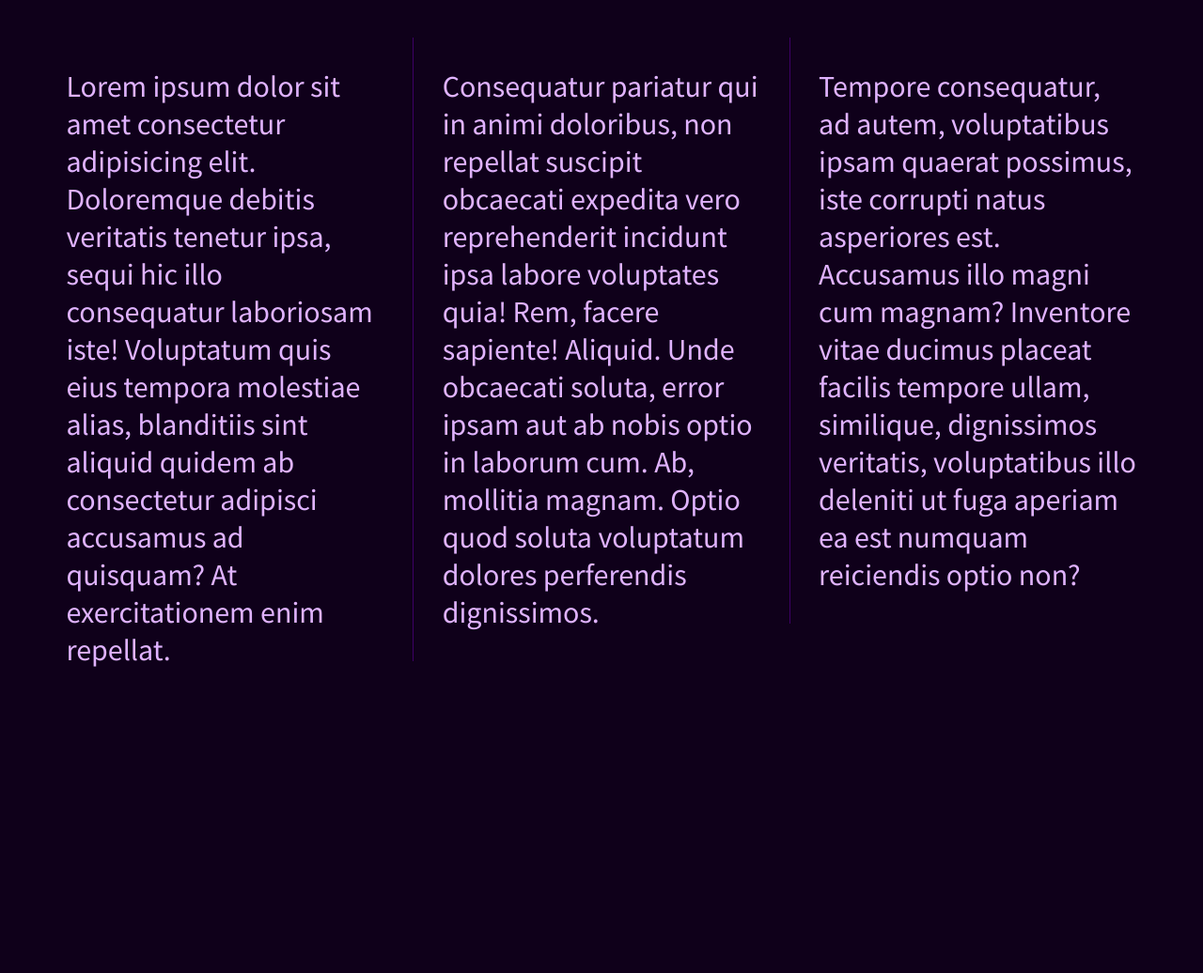
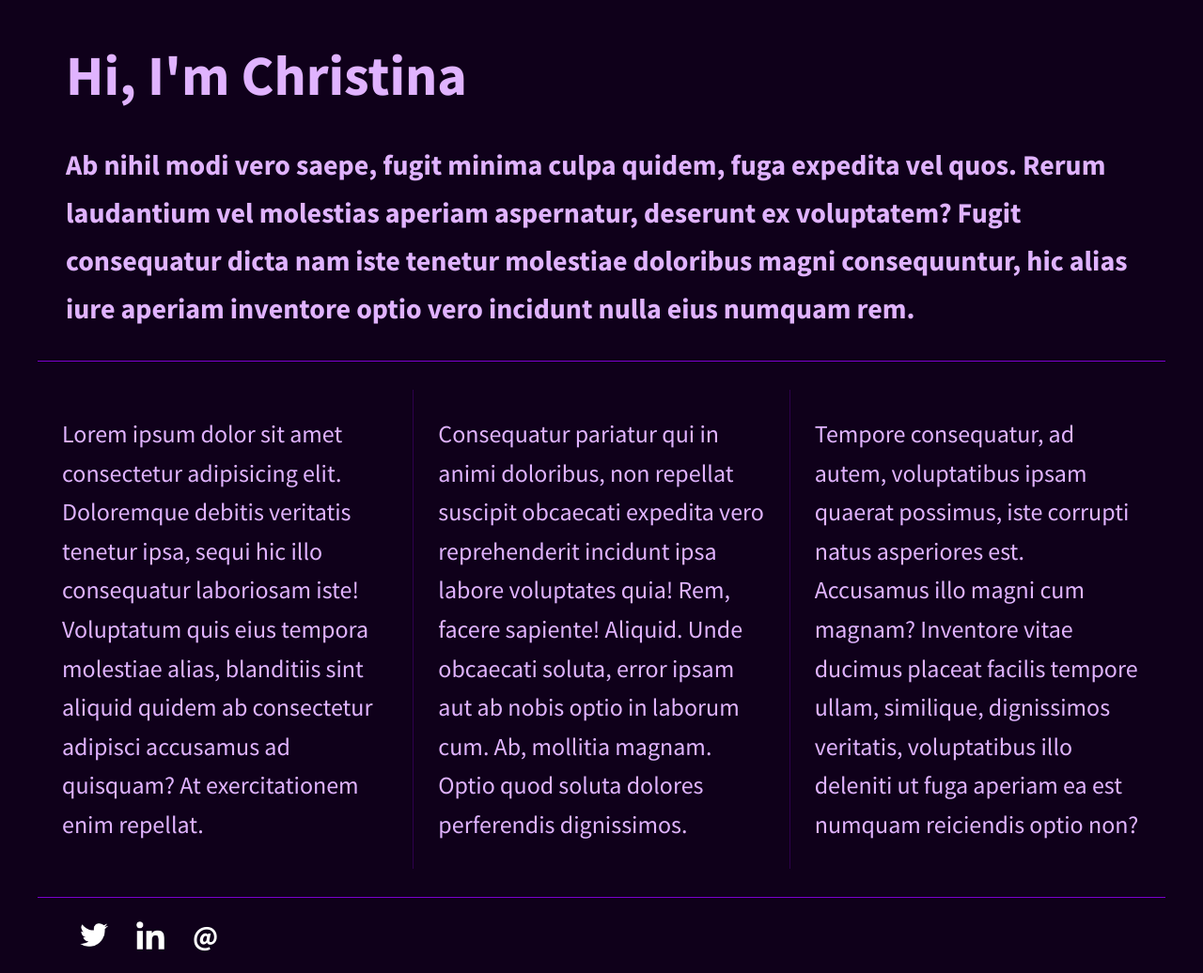
Before and after one commit to csymington1337/206-divs-flexbox, a plain HTML site: page index.html in a window 1280 px wide. Shown: the whole page at 94% size. Before the commit the page ends 880 px from the top, so only its background shows below. Drawn offline with nearby package versions, Linux system fonts and the light colour scheme.

Commit message:
Added content and styling for header, main and footer

```diff
--- a/css/main.css
+++ b/css/main.css
@@ -42,7 +42,7 @@ hr {
     display: block;
     height: 1px;
     border: 0;
-    border-top: 1px solid #ccc;
+    border-top: 1px solid #7a00cc;
     margin: 1em 0;
     padding: 0;
 }
@@ -108,10 +108,40 @@ body {
   height: 100%;
 }
 
+.flex-container {
+    display: flex;
+    justify-content: space-between;
+    align-items: center;
+    flex-flow: row wrap;
+}
+
+header,
+footer {
+    height: 80px;
+    width: 100%;
+}
+
+header, footer, main {
+    color: #e0b3ff;
+    display: flex;
+    font-size: 1.5em;
+    font-weight: 700;
+    width: 100%;
+    align-items: center;
+
+    padding: 0 1em;
+}
+
+main {
+    border-bottom: 1px solid #7a00cc;
+    line-height: 1.7em;
+}
+
 .wrapper {
   /*add display:flex and set justify-content to space-between*/
     display: flex;
     justify-content: space-between;
+    margin: 1.5em 0;
 }
 
 .div-1, .div-2, .div-3 {
@@ -119,19 +149,30 @@ body {
     align-items: center;
     color: #e0b3ff;
     display: flex;
-  line-height: 1.25em;
-  font-size: 1.6em;
+    line-height: 1.6em;
+    font-size: 1.3em;
     width: 30%;
     height: 100%;
-  padding: 0 0.95em;
+    padding: 0 1em;
     justify-content: center;
 }
 
 .div-2, .div-3 {
-    border-left: 1px solid #3d0066;
+    border-left: 1px solid #2e004d;
 }
 
+footer {
+    border-top: 1px solid #7a00cc;
+    display: flex;
 
+}
+
+footer img, footer a {
+    color: #fff;
+    padding: 0 0.5em;
+    text-decoration: none;
+    width: 1em;
+}
 
 
 /* ==========================================================================
--- a/index.html
+++ b/index.html
@@ -20,19 +20,30 @@
         <!--[if lt IE 8]>
             <p class="browserupgrade">You are using an <strong>outdated</strong> browser. Please <a href="http://browsehappy.com/">upgrade your browser</a> to improve your experience.</p>
         <![endif]-->
-
+        <div class="flex-container">
+            <header>
+                <h1>Hi, I'm Christina</h1>
+            </header>
+            <main>
+                <p>Ab nihil modi vero saepe, fugit minima culpa quidem, fuga expedita vel quos. Rerum laudantium vel molestias aperiam aspernatur, deserunt ex voluptatem? Fugit consequatur dicta nam iste tenetur molestiae doloribus magni consequuntur, hic alias iure aperiam inventore optio vero incidunt nulla eius numquam rem.</p>
+            </main>
             <section class="wrapper">
                 <div class="div-1">
                     <p>Lorem ipsum dolor sit amet consectetur adipisicing elit. Doloremque debitis veritatis tenetur ipsa, sequi hic illo consequatur laboriosam iste! Voluptatum quis eius tempora molestiae alias, blanditiis sint aliquid quidem ab consectetur adipisci accusamus ad quisquam? At exercitationem enim repellat.</p>
                 </div>
                 <div class="div-2">
-                <p>Consequatur pariatur qui in animi doloribus, non repellat suscipit obcaecati expedita vero reprehenderit incidunt ipsa labore voluptates quia! Rem, facere sapiente! Aliquid. Unde obcaecati soluta, error ipsam aut ab nobis optio in laborum cum. Ab, mollitia magnam. Optio quod soluta voluptatum dolores perferendis dignissimos.</p>
+                    <p>Consequatur pariatur qui in animi doloribus, non repellat suscipit obcaecati expedita vero reprehenderit incidunt ipsa labore voluptates quia! Rem, facere sapiente! Aliquid. Unde obcaecati soluta, error ipsam aut ab nobis optio in laborum cum. Ab, mollitia magnam. Optio quod soluta dolores perferendis dignissimos.</p>
                 </div>
                 <div class="div-3">
                     <p>Tempore consequatur, ad autem, voluptatibus ipsam quaerat possimus, iste corrupti natus asperiores est. Accusamus illo magni cum magnam? Inventore vitae ducimus placeat facilis tempore ullam, similique, dignissimos veritatis, voluptatibus illo deleniti ut fuga aperiam ea est numquam reiciendis optio non?</p>
                 </div>
             </section>
-
+            <footer>
+                <img src="img/twitter-icon.png" alt="Twitter icon" />
+                <img src="img/linkedin-icon.png" alt="LinkedIn Icon" />
+                <a href="mailto:webmaster@example.com">@</a>
+            </footer>
+        </div>
         <script src="https://ajax.googleapis.com/ajax/libs/jquery/1.11.3/jquery.min.js"></script>
         <script>window.jQuery || document.write('<script src="js/vendor/jquery-1.11.3.min.js"><\/script>')</script>
         <script src="js/plugins.js"></script>
```
Also changed, not shown: img/linkedin-icon.png (added), img/twitter-icon.png (added). Lines whose indentation alone changed are shown as unchanged.
